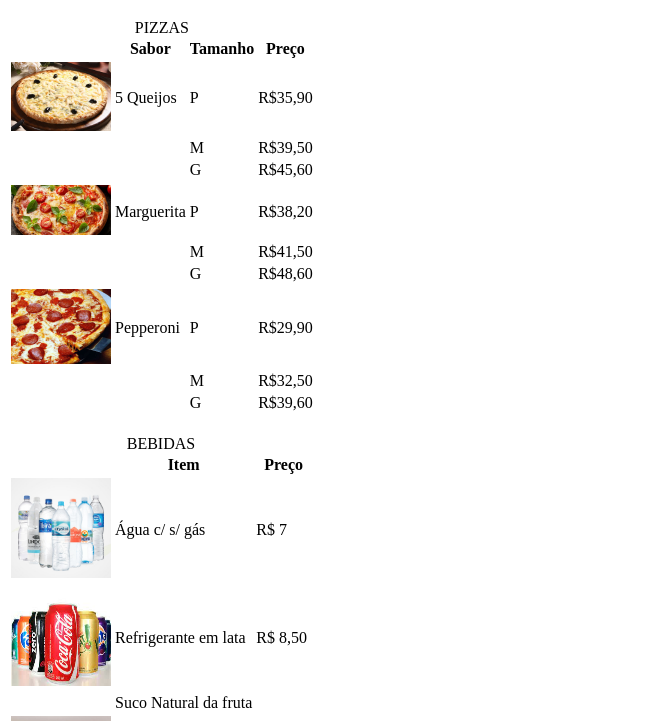
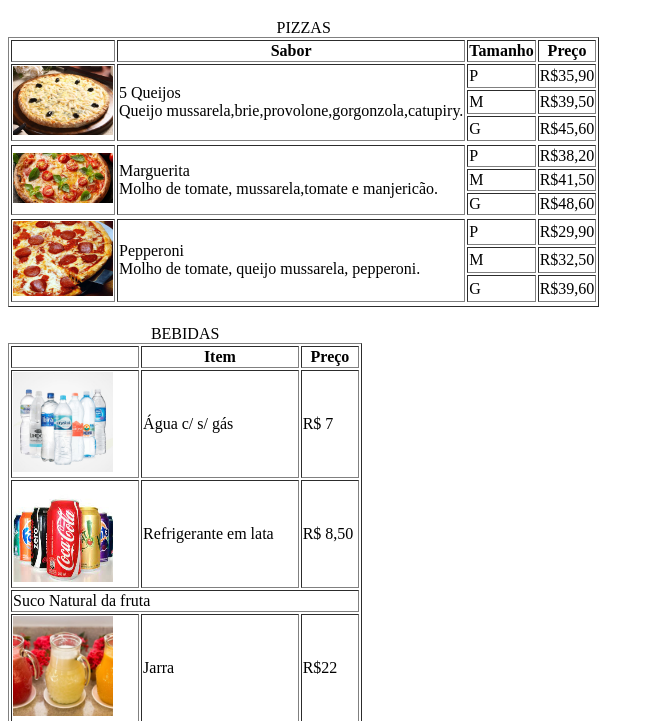
Before and after one commit to ibmignatyeva/aula-03, a plain HTML site: page index.html in a window 1280 px wide. Shown: the part 61-782 px from the top of the page, without its empty margins (0-654 px from the left). Drawn offline with Linux system fonts and the light colour scheme.

Commit message:
added rowspan, colspan, tfooter

```diff
--- a/index.html
+++ b/index.html
@@ -9,7 +9,8 @@
   <body>
     <h1>Menu</h1>
 
-    <table>
+    <table border="1">
+        <thead>
       <caption>
         PIZZAS
       </caption>
@@ -18,9 +19,12 @@
         <th>Sabor</th>
         <th>Tamanho</th>
         <th>Preço</th>
+
       </tr>
+    </thead>
+    <tbody>
       <tr>
-        <td>
+        <td rowspan="3">
           <img
             src="./images/pizza-5-queijos.jpg"
             alt="pizza 5 quijos"
@@ -28,25 +32,24 @@
             hieght="100"
           />
         </td>
-        <td>5 Queijos</td>
+        <td rowspan="3">5 Queijos <div>Queijo mussarela,brie,provolone,gorgonzola,catupiry. </div>
+        </td>
+
         <td>P</td>
         <td>R$35,90</td>
       </tr>
       <tr>
-        <td></td>
-        <td></td>
-        <td>M</td>
-        <td>R$39,50</td>
+        <td colspan="1">M</td>
+        <td colspan="1">R$39,50</td>
       </tr>
       <tr>
-        <td></td>
-        <td></td>
+
         <td>G</td>
-        <td>R$45,60</td>
+        <td >R$45,60</td>
       </tr>
       <tr></tr>
       <tr>
-        <td>
+        <td rowspan="3">
           <img
             src="./images/pizza-marguerita.jpg"
             alt="pizza marguerita"
@@ -54,25 +57,27 @@
             hieght="100"
           />
         </td>
-        <td>Marguerita</td>
+        <td rowspan="3">Marguerita
+             <div>
+            Molho de tomate, mussarela,tomate e manjericão.
+             </div>
+            </td>
         <td>P</td>
         <td>R$38,20</td>
       </tr>
       <tr>
-        <td></td>
-        <td></td>
+
         <td>M</td>
         <td>R$41,50</td>
       </tr>
       <tr>
-        <td></td>
-        <td></td>
+
         <td>G</td>
         <td>R$48,60</td>
       </tr>
       <tr></tr>
       <tr>
-        <td>
+        <td rowspan="3">
           <img
             src="./images/Pizza-Pepperoni.jpg"
             alt="pizza pepperoni"
@@ -80,26 +85,28 @@
             hieght="100"
           />
         </td>
-        <td>Pepperoni</td>
+        <td rowspan="3">Pepperoni
+            <div>
+                Molho de tomate, queijo mussarela, pepperoni.
+            </div>
+        </td>
         <td>P</td>
         <td>R$29,90</td>
       </tr>
-      <tr>
-        <td></td>
-        <td></td>
+      <tr rowspan="3">
+
         <td>M</td>
         <td>R$32,50</td>
       </tr>
-      <tr>
-        <td></td>
-        <td></td>
-        <td>G</td>
-        <td>R$39,60</td>
+
+       <tr rowspan="3">
+        <td >G</td>
+        <td >R$39,60</td>
       </tr>
       <tr></tr>
     </table>
     <br />
-    <table>
+    <table border="1">
       <caption>
         BEBIDAS
       </caption>
@@ -137,9 +144,9 @@
       </tr>
 
       <tr>
-        <td></td>
-        <td>Suco Natural da fruta</td>
-        <td></td>
+
+        <td colspan="3">Suco Natural da fruta</td>
+
       </tr>
 
       <tr>
@@ -167,6 +174,16 @@
         <td>Copo</td>
         <td>R$12,50</td>
       </tr>
+    </tbody>
+    <tfoot>
+        <tr colspan="3">
+            <th> Peça por delivery:
+                <td>
+                 Telefone: 71 3333-5465
+                </td>
+            </th>
+        </tr>
+    </tfoot>
     </table>
   </body>
 </html>
```
